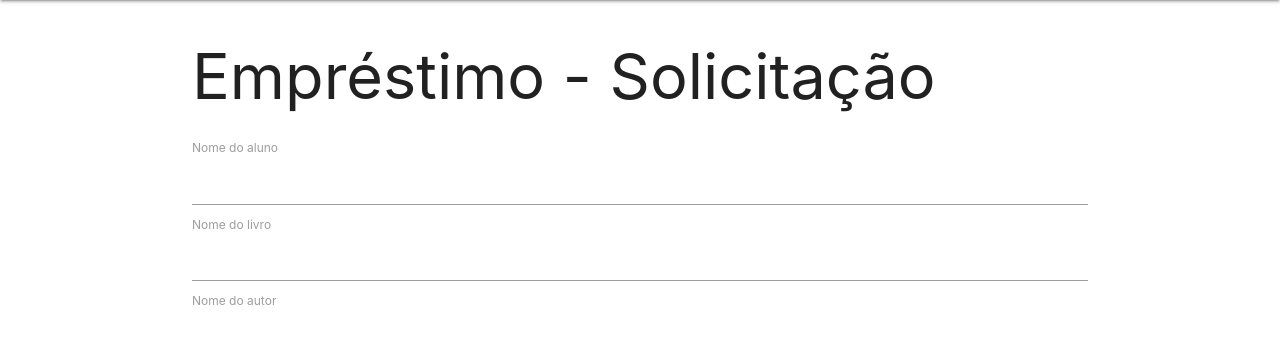
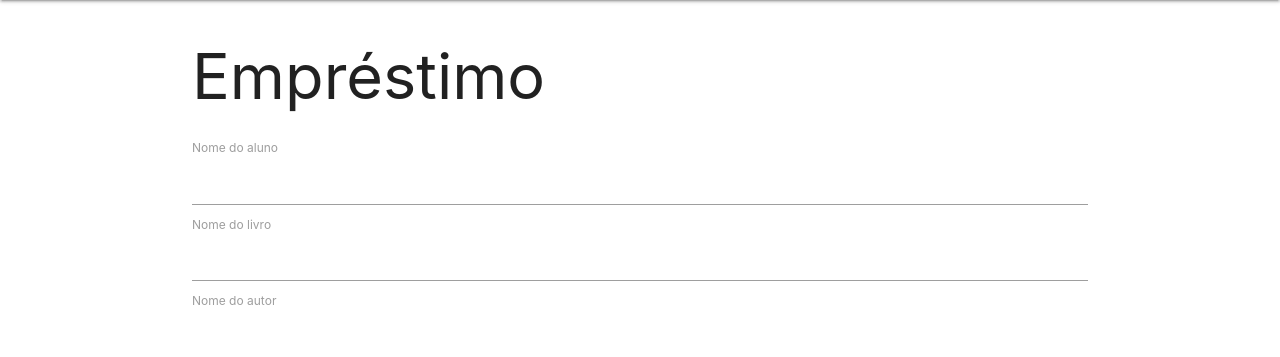
Before and after one commit to n0tzena/biblioteca, a PHP site: page /admin/form_emprestimo.php in a window 1280 px wide. Shown: the part 64-421 px from the top of the page. Run offline with PHP 8.4, Linux system fonts and the light colour scheme; the visitor is signed in with stand-in values (Sample User, id 1).

Commit message:
Update form_emprestimo.php

```diff
--- a/admin/form_emprestimo.php
+++ b/admin/form_emprestimo.php
@@ -11,7 +11,7 @@
     <?php include 'navbar.php' ?>
 
     <div class="container">
-        <h1>Empréstimo - Solicitação</h1>
+        <h1>Empréstimo</h1>
         <form method="post">
             <div>
                 <label for="nome_aluno">Nome do aluno</label>
```
